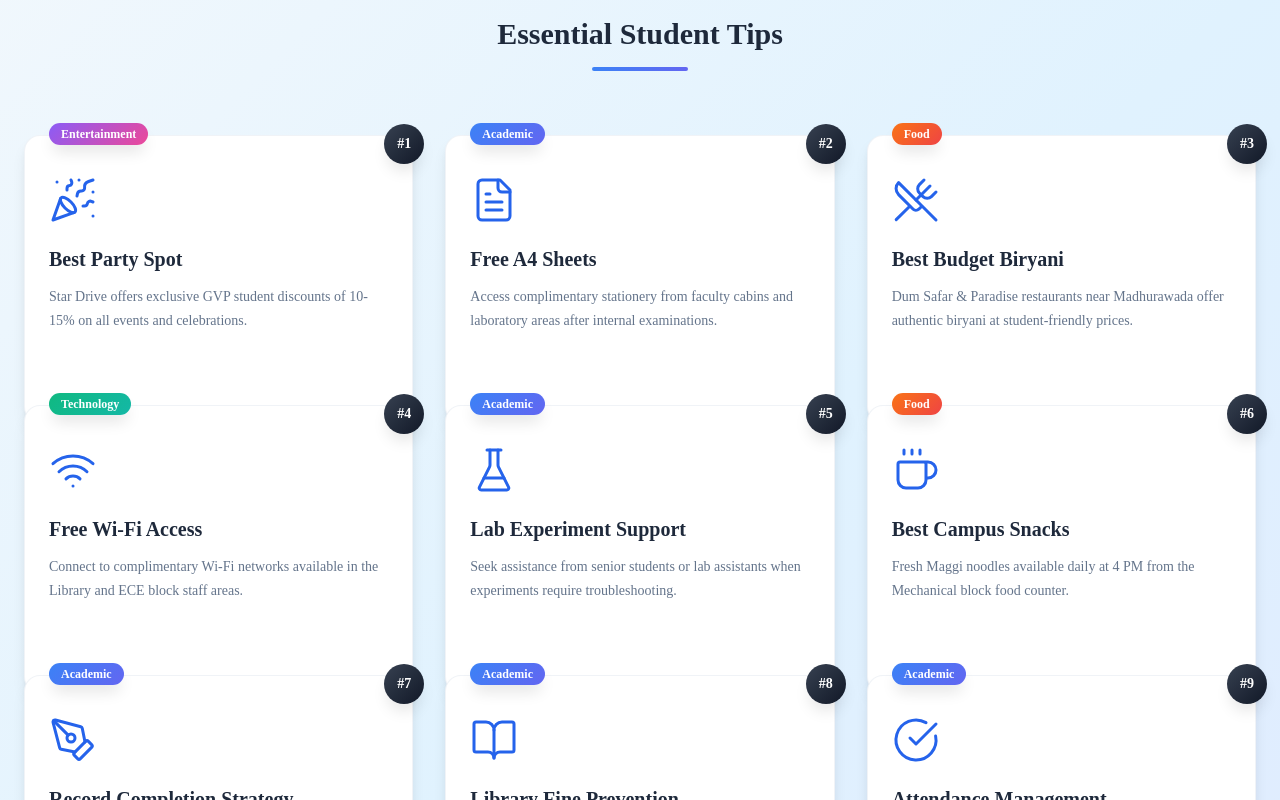
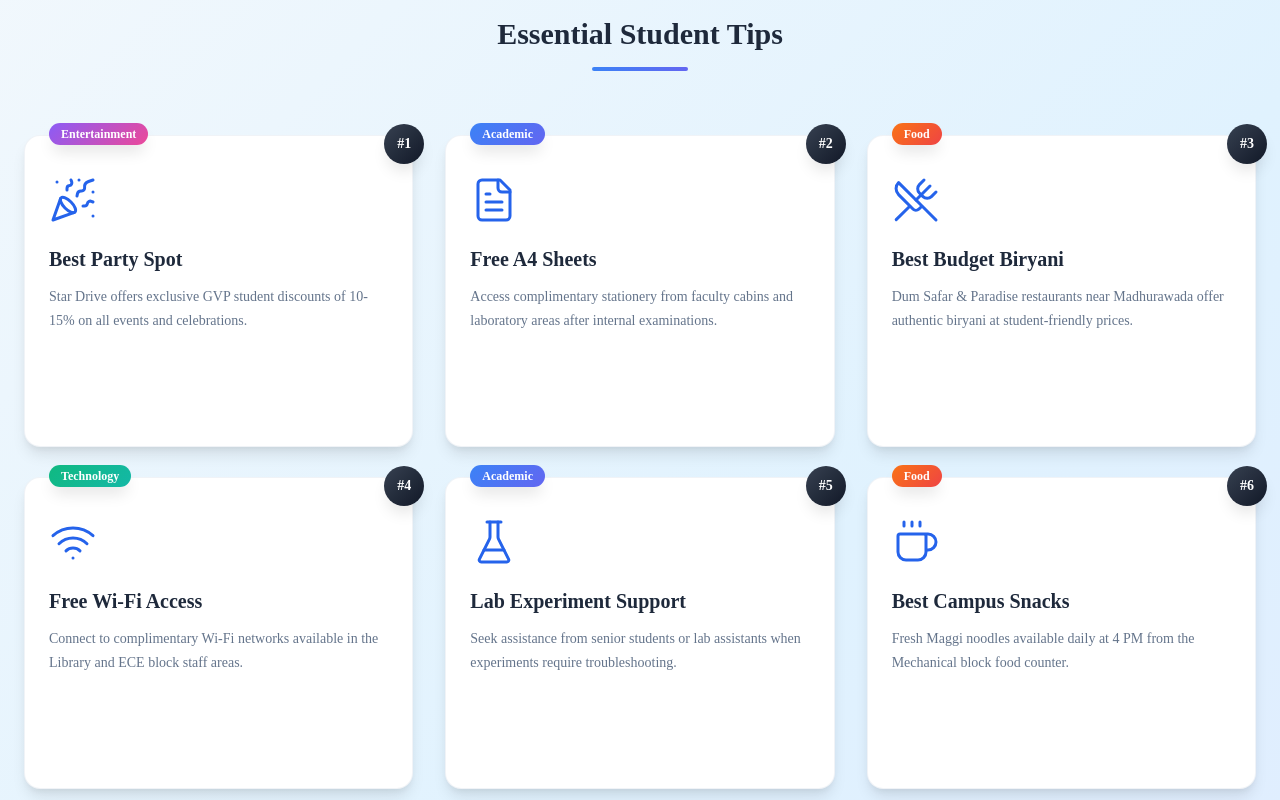
Before and after one commit to Manohar333333/CampusDeals, a React (Vite) app in the folder frontend/: page /tips in a window 1280 px wide. Shown: the part 660-1460 px from the top of the page. Built offline with nearby package versions, Linux system fonts and the light colour scheme.

Commit message:
tips Page gap btw cards

```diff
--- a/frontend/src/pages/Tips/TipsX.css
+++ b/frontend/src/pages/Tips/TipsX.css
@@ -125,7 +125,7 @@
 .tips-grid {
   display: grid;
   grid-template-columns: repeat(auto-fit, minmax(300px, 1fr));
-  gap: 2rem;
+  gap: 3rem 2rem; /* Increased vertical gap to 3rem, horizontal gap remains 2rem */
 }
 
 @media (min-width: 768px) {
@@ -145,6 +145,7 @@
   transform: translateY(2rem) scale(0.95);
   opacity: 0;
   transition: all 0.7s cubic-bezier(0.4, 0, 0.2, 1);
+  margin-bottom: 2rem; /* Added margin bottom for extra spacing */
 }
 
 .tip-wrapper.visible {
@@ -155,6 +156,7 @@
 .tip-group {
   position: relative;
   height: 100%;
+  margin-bottom: 1.5rem; /* Added margin bottom for consistent spacing */
 }
 
 /* Tip Card */
@@ -167,6 +169,7 @@
   box-shadow: 0 10px 15px -3px rgba(0, 0, 0, 0.1), 0 4px 6px -2px rgba(0, 0, 0, 0.05);
   transition: all 0.5s cubic-bezier(0.4, 0, 0.2, 1);
   border: 1px solid rgba(226, 232, 240, 0.5);
+
 }
 
 .tip-card:hover {
```
